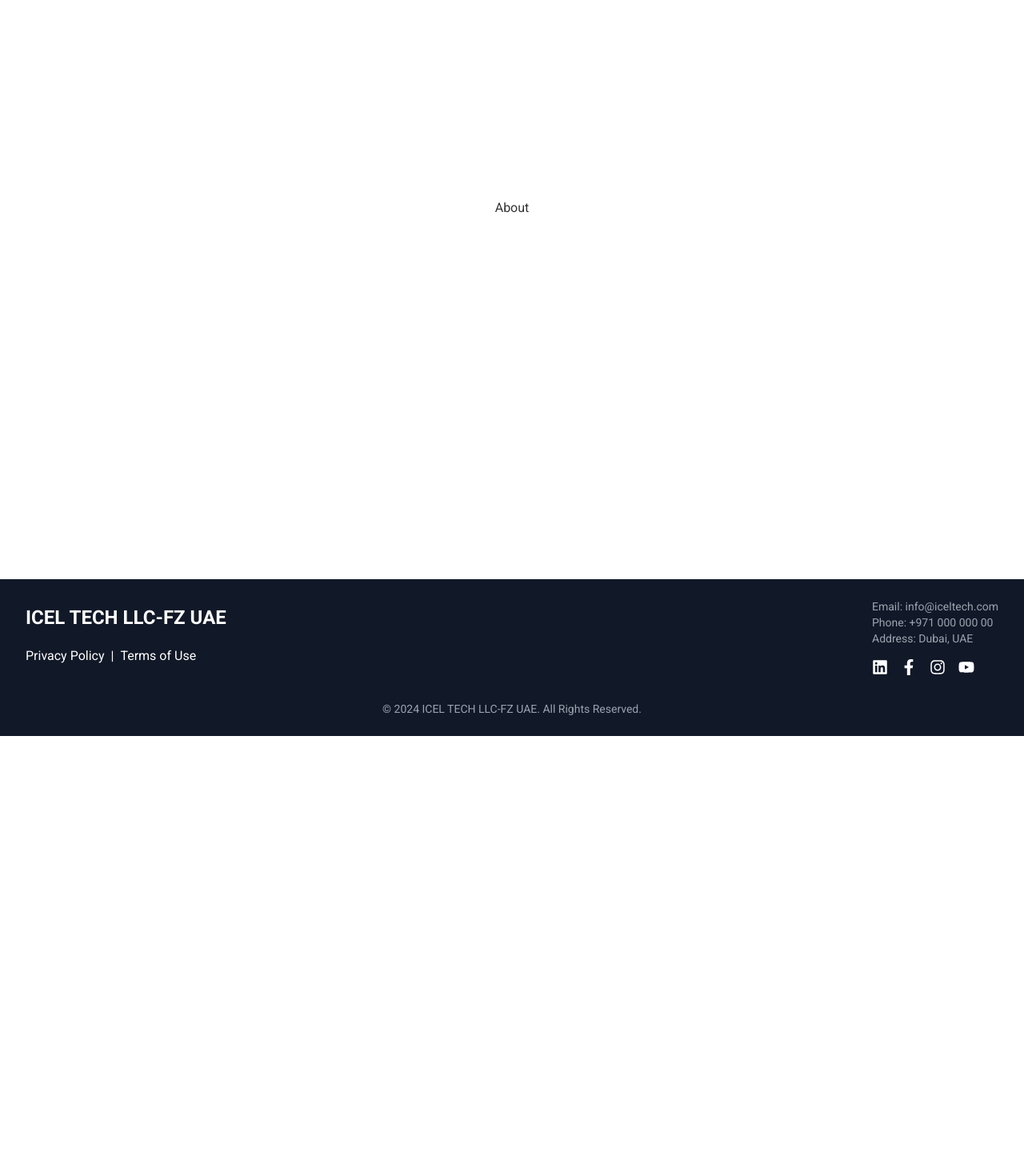
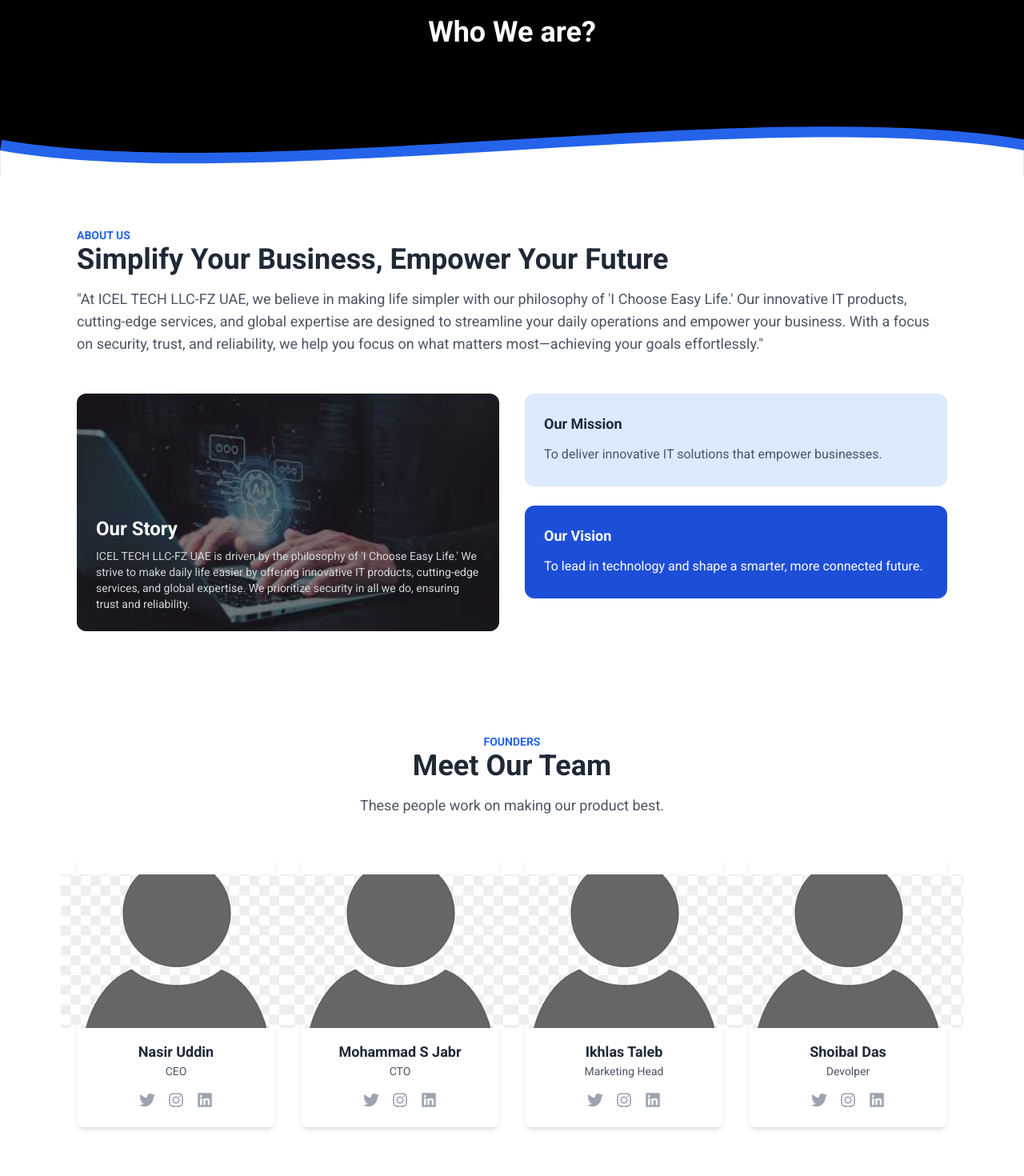
Before and after one commit to shoibaldas/next-job-app, a Next.js app: page /about in a window 1280 px wide. Shown: the part 140-1610 px from the top of the page at 80% size. Before the commit the page ends 1060 px from the top, so only its background shows below. Built offline with nearby package versions, Linux system fonts and the light colour scheme.

Commit message:
About page completed

```diff
--- a/src/app/about/page.jsx
+++ b/src/app/about/page.jsx
@@ -1,9 +1,151 @@
-import React from 'react'
+import Banner from '@/components/Banner';
+import React from 'react';
+import { FaTwitter, FaInstagram, FaLinkedin } from 'react-icons/fa'
 
 const About = () => {
+
+  const teamMembers = [
+    {
+      name: "Nasir Uddin",
+      role: "CEO",
+      image: "/avatar.png",
+      socials: { twitter: "#", instagram: "#", linkedin: "#" },
+    },
+    {
+      name: "Mohammad S Jabr",
+      role: "CTO",
+      image: "/avatar.png",
+      socials: { twitter: "#", instagram: "#", linkedin: "#" },
+    },
+    {
+      name: "Ikhlas Taleb",
+      role: "Marketing Head",
+      image: "/avatar.png",
+      socials: { twitter: "#", instagram: "#", linkedin: "#" },
+    },
+    {
+      name: "Shoibal Das",
+      role: "Devolper",
+      image: "/avatar.png",
+      socials: { twitter: "#", instagram: "#", linkedin: "#" },
+    },
+  ];
+
   return (
-    <div className="
-    min-h-screen flex flex-col items-center justify-center bg-lightBackground text-lightText">About</div>
+    <div>
+      <div className='relative'>
+        <Banner customTitle="Who We are?"></Banner>
+      </div>
+
+      <div className="
+    min-h-screen flex flex-col items-center justify-center bg-lightBackground text-lightText mb-12">
+
+        <section className="px-6 md:px-12 lg:px-24 py-16 bg-white">
+          {/* Top Section */}
+          <div className="text-center md:text-left mb-12">
+            <h2 className="text-blue-600 text-sm font-semibold uppercase">About Us</h2>
+            <h1 className="text-4xl font-bold text-gray-800 mb-4">
+              Simplify Your Business, Empower Your Future
+            </h1>
+            <p className="text-gray-600 text-lg">
+              "At ICEL TECH LLC-FZ UAE, we believe in making life simpler with our philosophy of 'I Choose Easy Life.' Our innovative IT products, cutting-edge services, and global expertise are designed to streamline your daily operations and empower your business. With a focus on security, trust, and reliability, we help you focus on what matters most—achieving your goals effortlessly."            </p>
+          </div>
+
+          {/* Bottom Section */}
+          <div className="grid grid-cols-1 lg:grid-cols-2 gap-8 items-start">
+            {/* Left Side */}
+            <div className="relative rounded-xl overflow-hidden">
+              <img
+                src="/about.jpg" // Replace with your image URL
+                alt="Our Story"
+                className="w-full h-full object-cover"
+              />
+              <div className="absolute inset-0 bg-black bg-opacity-50 flex flex-col justify-end p-6">
+                <h3 className="text-white text-2xl font-bold mb-2">Our Story</h3>
+                <p className="text-gray-300 text-sm">
+                  ICEL TECH LLC-FZ UAE is driven by the philosophy of 'I Choose Easy Life.' We strive to make daily life easier by offering innovative IT products, cutting-edge services, and global expertise. We prioritize security in all we do, ensuring trust and reliability.                </p>
+              </div>
+            </div>
+
+            {/* Right Side */}
+            <div className="grid grid-cols-1 gap-6">
+              {/* Our Mission */}
+              <div className="bg-blue-100 p-6 rounded-xl shadow-sm">
+                <h3 className="text-lg font-semibold text-gray-800 mb-2">Our Mission</h3>
+                <p className="text-gray-600">
+                  To deliver innovative IT solutions that empower businesses.
+                </p>
+              </div>
+
+              {/* Our Vision */}
+              <div className="bg-blue-700 text-white p-6 rounded-xl shadow-sm">
+                <h3 className="text-lg font-semibold mb-2">Our Vision</h3>
+                <p>
+                  To lead in technology and shape a smarter, more connected future.
+                </p>
+              </div>
+            </div>
+          </div>
+        </section>
+        <section className="px-6 md:px-12 lg:px-24 py-16 bg-white">
+          {/* Header Section */}
+          <div className="flex justify-center items-center flex-col mb-12">
+            <div><h2 className="text-blue-600 text-sm font-semibold uppercase">Founders</h2></div>
+            <div><h1 className="text-4xl font-bold text-gray-800 mb-4">
+              Meet Our Team
+            </h1></div>
+              <div><p className="text-gray-600 text-lg">
+                These people work on making our product best.
+              </p></div>
+          </div>
+
+          {/* Team Members */}
+          <div className="grid grid-cols-1 sm:grid-cols-2 md:grid-cols-3 lg:grid-cols-4 gap-8 items-start">
+            {teamMembers.map((member, index) => (
+              <div
+                key={index}
+                className="flex flex-col items-center text-center bg-white shadow-md rounded-lg p-6 transition-transform transform hover:scale-105"
+              >
+                {/* Image */}
+                <div className="w-72 h-48 mb-4 relative">
+                  <img
+                    src={member.image}
+                    alt={member.name}
+                    className="w-full h-full object-cover"
+                  />
+                </div>
+                {/* Name and Role */}
+                <h3 className="text-lg font-semibold text-gray-800">{member.name}</h3>
+                <p className="text-sm text-gray-600">
+                  {member.role}
+                </p>
+                {/* Social Media Links */}
+                <div className="flex items-center justify-center gap-4 mt-4">
+                  <a
+                    href={member.socials.twitter}
+                    className="text-gray-400 hover:text-gray-800"
+                  >
+                    <FaTwitter size={20} />
+                  </a>
+                  <a
+                    href={member.socials.instagram}
+                    className="text-gray-400 hover:text-gray-800"
+                  >
+                    <FaInstagram size={20} />
+                  </a>
+                  <a
+                    href={member.socials.linkedin}
+                    className="text-gray-400 hover:text-gray-800"
+                  >
+                    <FaLinkedin size={20} />
+                  </a>
+                </div>
+              </div>
+            ))}
+          </div>
+        </section>
+      </div>
+    </div>
   )
 }
 
--- a/src/app/page.jsx
+++ b/src/app/page.jsx
@@ -26,7 +26,7 @@
         </div>
       </div>
       <div className="px-4 py-16 mx-auto sm:max-w-xl md:max-w-full lg:max-w-screen-2xl md:px-10 lg:px-8 lg:py-20">
-        <ProductSection/>
+        <ProductSection />
       </div>
       <div className="px-4 py-16 mx-auto sm:max-w-xl md:max-w-full lg:max-w-screen-2xl md:px-10 lg:px-8 lg:py-20">
         <ConsultantSection />
--- /dev/null
+++ b/src/components/Banner.jsx
@@ -0,0 +1,39 @@
+'use client';
+import React from "react";
+import { usePathname } from "next/navigation";
+
+const Banner = ({ customTitle }) => {
+  const pathname = usePathname();
+  const defaultTitle = pathname === "/" ? "Home" : pathname.slice(1).replace("-", " ").replace("/", " ");
+
+  return (
+    <div className="relative bg-black text-white text-center">
+      <div className="py-40">
+        <h1 className="text-4xl font-bold">{customTitle || defaultTitle}</h1>
+      </div>
+      {/* Curved Blue Line and Parabola */}
+      <div className="absolute inset-x-0 bottom-0">
+        <svg
+          viewBox="0 0 1440 100"
+          xmlns="http://www.w3.org/2000/svg"
+          className="w-full h-auto"
+        >
+          {/* Blue Curve */}
+          <path
+            fill="none"
+            stroke="#2563eb" /* Tailwind's text-blue-600 in hex */
+            strokeWidth="30"
+            d="M0,64 C360,128 1080,0 1440,64"
+          />
+          {/* White Parabola */}
+          <path
+            fill="white"
+            d="M0,64 C360,128 1080,0 1440,64 L1440,100 L0,100 Z"
+          />
+        </svg>
+      </div>
+    </div>
+  );
+};
+
+export default Banner;
--- a/src/components/Footer.jsx
+++ b/src/components/Footer.jsx
@@ -13,7 +13,7 @@
   }, []);
 
   return (
-    <footer className="bg-gray-900 text-white py-6 mt-16">
+    <footer className="bg-gray-900 text-white py-6">
       <div className="container mx-auto px-4 sm:px-8">
         <div className="flex flex-col sm:flex-row justify-between items-start sm:items-center">
           {/* Left Column: Company Name and Links */}
```
Also changed, not shown: public/about.jpg (added), public/cover.png (added).
